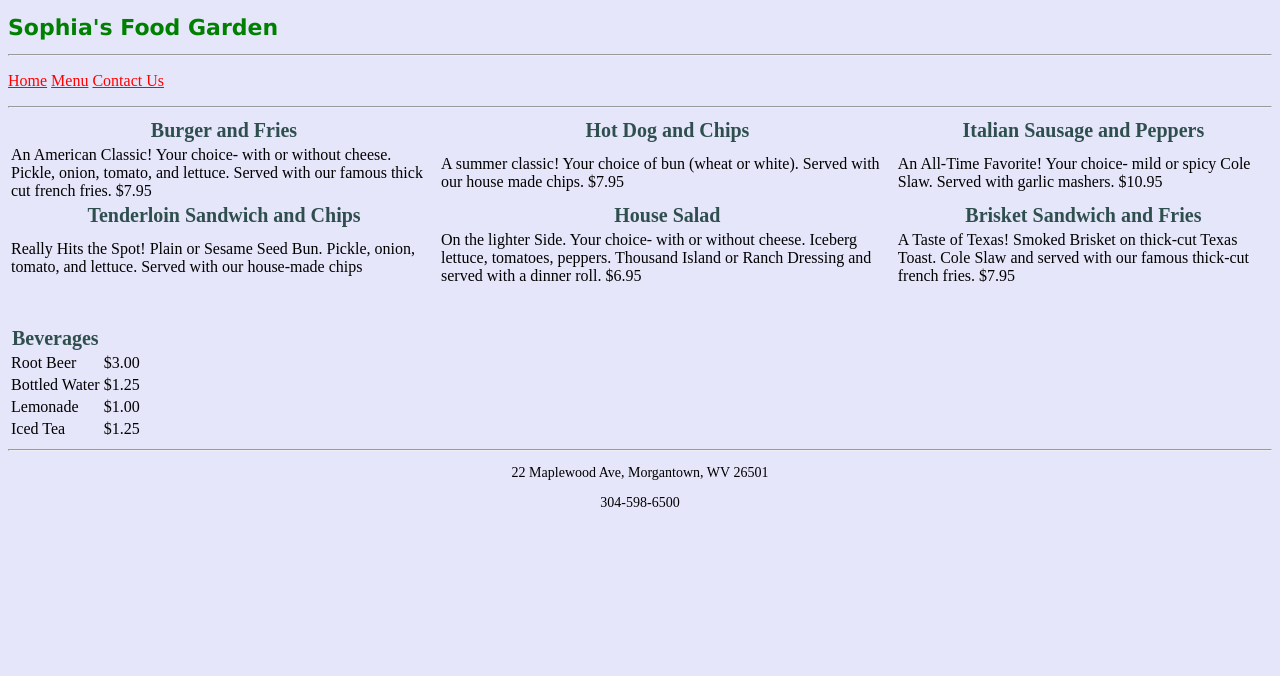
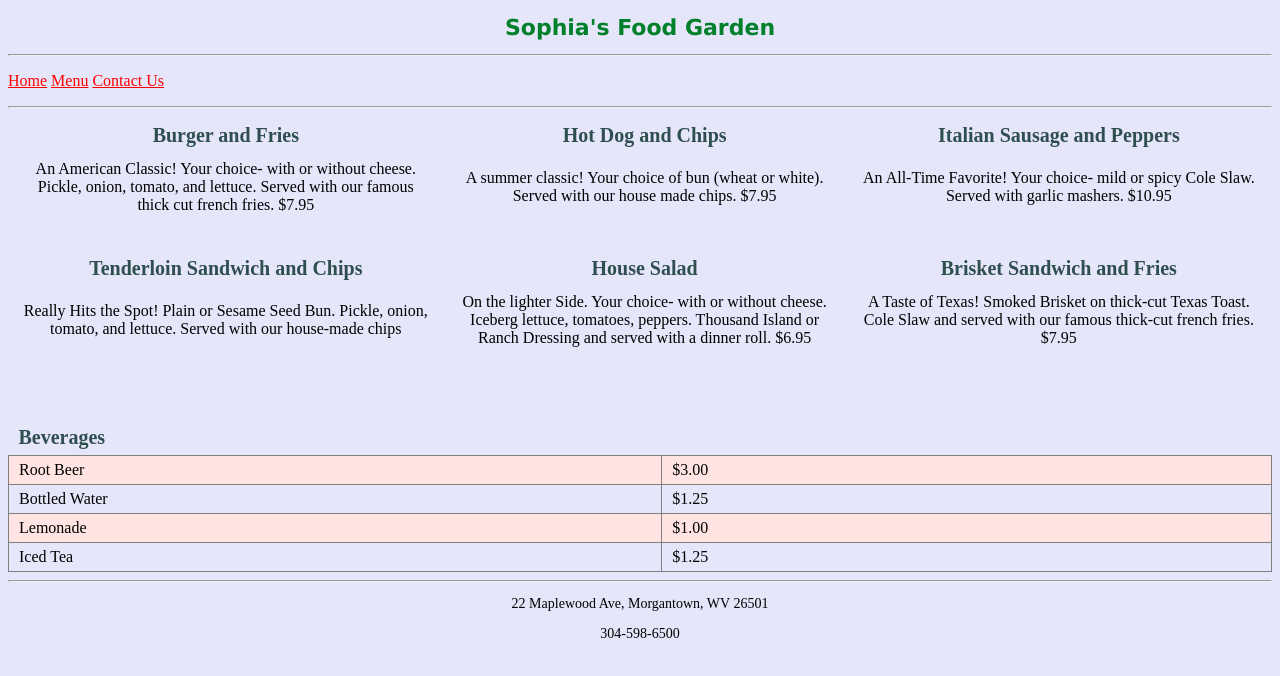
Before and after one commit to jennagordon/restaurants, a plain HTML site: page menu.html in a window 1280 px wide. Drawn offline with Linux system fonts and the light colour scheme.

Commit message:
css updates

```diff
--- a/menu.html
+++ b/menu.html
@@ -7,11 +7,44 @@
     body {
       background-color: #E6E6FA;
     }
-    th {
+    .table1 th{
       font-size: 20px;
       font-style: bold;
       color: #2F4F4F;
+      height: 25px;
+      padding: 5px 10px 5px 10px;
     }
+    .table1 td{
+      font-size: 16px;
+      text-align: center;
+      height: 5px;
+      padding: 5px 10px 35px 10px;
+      width: 5%;
+    }
+    .table2 th {
+        font-size: 20px;
+        font-style: bold;
+        color: #2F4F4F;
+        height: 25px;
+        padding: 5px 10px 5px 10px;
+        text-align: left;
+
+    }
+    .table2 {
+      border-collapse: collapse;
+    }
+    .table2 td {
+        font-size: 16px;
+        text-align: left;
+        height: 5px;
+        padding: 5px 10px 5px 10px;
+        width: 5%;
+        border: 1px solid grey;
+
+      }
+      .table2 tr:nth-child(even){
+        background-color: #FFE4E1;
+      }
   </style>
 </head>
 <body>
@@ -24,18 +57,18 @@
 </div>
   <div>
     <hr />
-    <table>
-      <tr>
+    <table class="table1">
+    <tr>
       <th>Burger and Fries</th>
       <th>Hot Dog and Chips</th>
       <th>Italian Sausage and Peppers</th>
-      </tr>
+    </tr>
       <tr>
         <td> An American Classic! Your choice- with or without cheese.
             Pickle, onion, tomato, and lettuce.
             Served with our famous thick cut french fries. $7.95</td>
-        <td>A summer classic! Your choice of bun (wheat or white). Served with our
-          house made chips. $7.95</td>
+        <td>A summer classic! Your choice of bun (wheat or white).
+          Served with our house made chips. $7.95</td>
         <td>An All-Time Favorite! Your choice- mild or spicy
             Cole Slaw. Served with garlic mashers. $10.95</td>
         </tr>
@@ -52,13 +85,14 @@
           <td>A Taste of Texas! Smoked Brisket on thick-cut Texas Toast. Cole Slaw and served with
             our famous thick-cut french fries. $7.95</td>
         </tr>
-  </table>
+    </table>
   <br />
   <br />
-  <table>
+  <table class="table2">
     <tr>
       <th>Beverages</th>
     </tr>
+
     <tr>
       <td>Root Beer</td>
       <td>$3.00</td>
@@ -75,6 +109,7 @@
       <td>Iced Tea</td>
       <td>$1.25</td>
     </tr>
+
   </table>
     <hr />
 </div>
--- a/restaurantStyles.css
+++ b/restaurantStyles.css
@@ -2,8 +2,9 @@
 h1 {
   font-size: 22px;
   font-style: bold;
-  color: green;
+  color: #00802b;
   font-family: Verdana, Geneva, sans-serif;
+  text-align: center;
 }
 footer {
   font-size: 14px;
```
Also changed, not shown: contactUs.html (+25 -10 lines).
